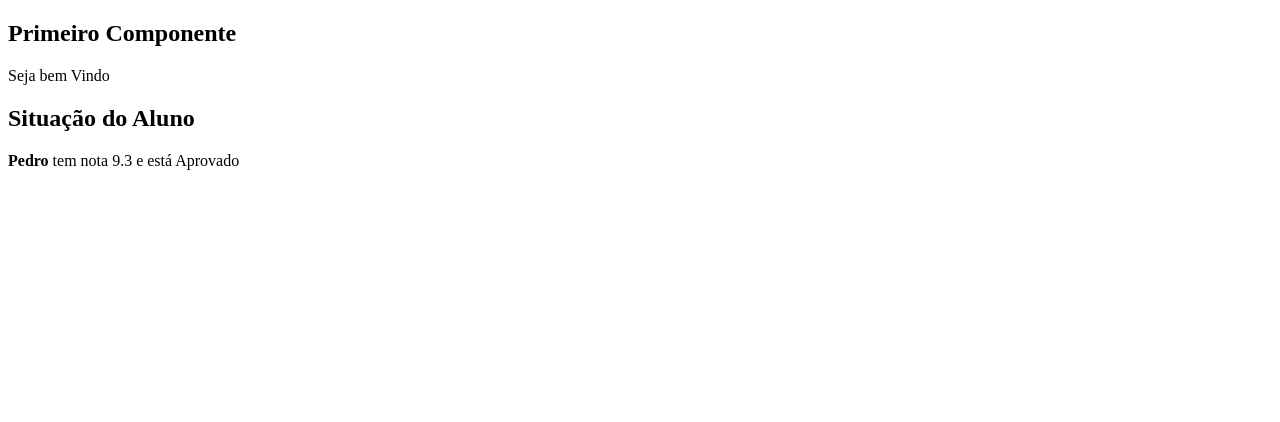
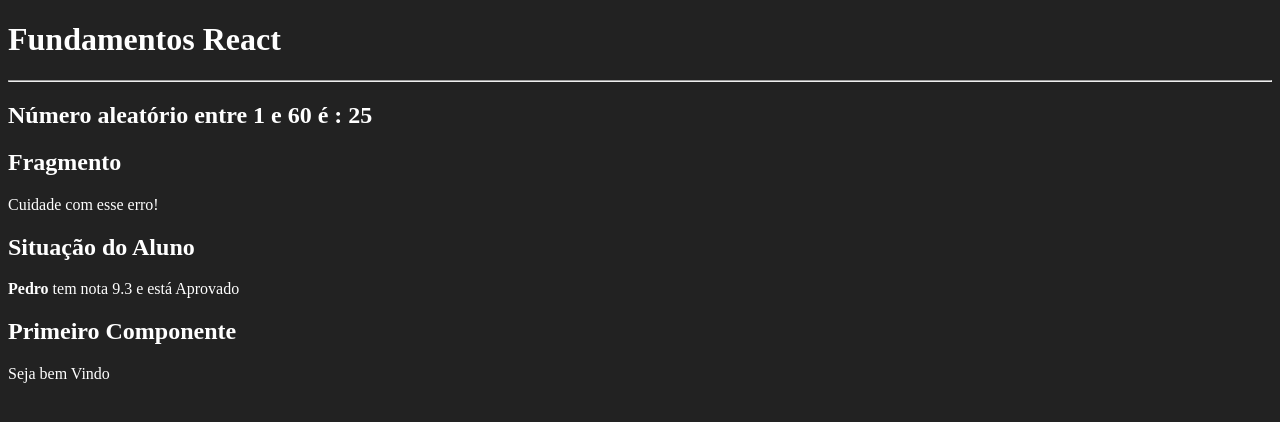
Before and after one commit to SchulteV2/curso-react, a React (Create React App) app in the folder fundamentos-react/: page / in a window 1280 px wide. Shown: the top 422 px of the page. Built offline with nearby package versions, Linux system fonts and the light colour scheme.

Commit message:
Feito desafio do componente de número aleátorio e criado componente de Card

```diff
--- /dev/null
+++ b/fundamentos-react/src/App.jsx
@@ -0,0 +1,20 @@
+import React from 'react'
+
+import Card from './components/layout/Card'
+import Aleatorio from './components/basicos/Aleatorio'
+import Fragmento from './components/basicos/Fragmento'
+import ComParametro from './components/basicos/ComParametro'
+import Primeiro from './components/basicos/Primeiro'
+
+export default props => {
+    return (
+        <div id="app">
+            <h1>Fundamentos React</h1>
+            <hr/>
+            <Aleatorio min={1} max={60}/>
+            <Fragmento />
+            <ComParametro titulo="Situação do Aluno" aluno="Pedro" nota="9.3" />
+            <Primeiro />
+        </div>
+    );
+}
--- /dev/null
+++ b/fundamentos-react/src/components/basicos/Aleatorio.jsx
@@ -0,0 +1,14 @@
+import React from 'react'
+
+export default props => {
+    // const min = props.min
+    // const max = props.max
+
+    // destructuring
+    const {min, max} = props
+
+    const aleatorioInteiro = parseInt(Math.random() * (max - min) + min)
+    return (
+        <h2>Número aleatório  entre { min } e { max } é : { aleatorioInteiro }</h2>
+    )
+}
--- /dev/null
+++ b/fundamentos-react/src/components/basicos/Fragmento.jsx
@@ -0,0 +1,10 @@
+import React from 'react'
+
+export default function Fragmento(props) {
+    return (
+        <React.Fragment>
+            <h2>Fragmento</h2>
+            <p>Cuidade com esse erro!</p>
+        </React.Fragment>
+    )
+}
--- /dev/null
+++ b/fundamentos-react/src/components/layout/Card.jsx
@@ -0,0 +1,9 @@
+import React from 'react'
+
+export default props => {
+    return (
+        <div>
+            Card
+        </div>
+    )
+}
--- a/fundamentos-react/src/index.js
+++ b/fundamentos-react/src/index.js
@@ -1,14 +1,11 @@
+import './index.css'
 import React from 'react'
 import ReactDOM from 'react-dom'
 
-import Primeiro from './components/basicos/Primeiro'
-import ComParametro from './components/basicos/ComParametro'
+import App from './App'
 
 const el = document.getElementById('root')
 
 ReactDOM.render(
-   <div>
-      <Primeiro />
-      <ComParametro titulo="Situação do Aluno" aluno="Pedro" nota="9.3" />
-   </div>,
+   <App />,
    el)
```
